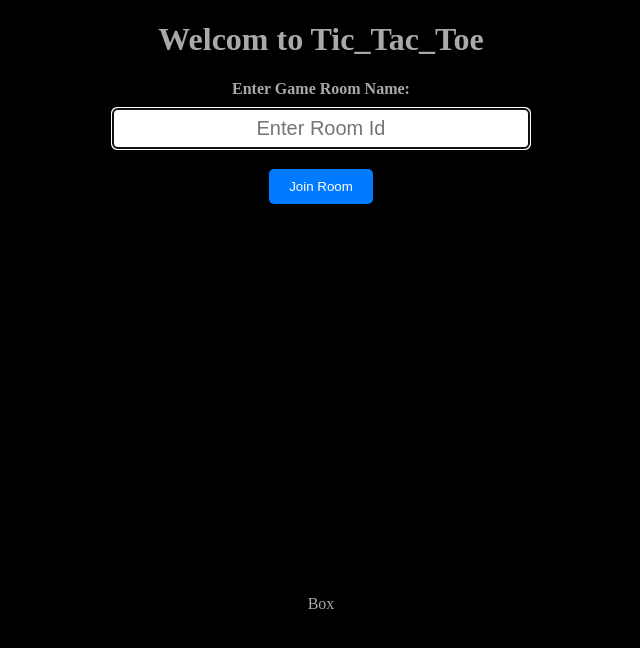
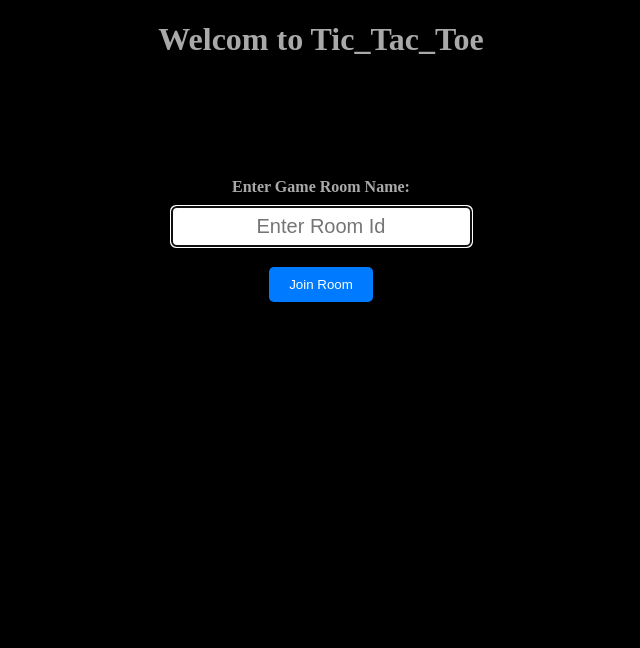
Before and after one commit to IMRANDIL/Multiplayer_Tic_Tac_Toe, a React (Vite) app in the folder multiplayer_tic_tac_toe_client/: page / in a window 1280 px wide. Shown: the top 648 px of the page, without its empty margins (319-959 px from the left). Built offline with nearby package versions, Linux system fonts and the light colour scheme; no server answers.

Commit message:
some more css change

```diff
--- a/multiplayer_tic_tac_toe_client/src/App.css
+++ b/multiplayer_tic_tac_toe_client/src/App.css
@@ -16,8 +16,12 @@
 
 
 .containerGame {
-    max-width: 400px;
-    margin: 0 auto;
+    width: 100%;
+    height: 40%;
+    display: flex;
+    justify-content: center;
+    align-items: center;
+    /* margin: 0 auto; */
   }
 
   .form {
--- a/multiplayer_tic_tac_toe_client/src/App.tsx
+++ b/multiplayer_tic_tac_toe_client/src/App.tsx
@@ -1,7 +1,7 @@
 
 
 import './App.css'
-import Box from './components/Box'
+// import Box from './components/Box'
 import GameInput from './components/GameInput'
 import useSocket from './customhooks/useSocket'
 
@@ -15,7 +15,7 @@ const socket = useSocket("http://localhost:9000")
       color: 'darkgray'
      }}>Welcom to Tic_Tac_Toe</h1>
      <GameInput onJoinRoom={()=>{}}/>
-     <Box/>
+     {/* <Box/> */}
     </div>
   )
 }
```
